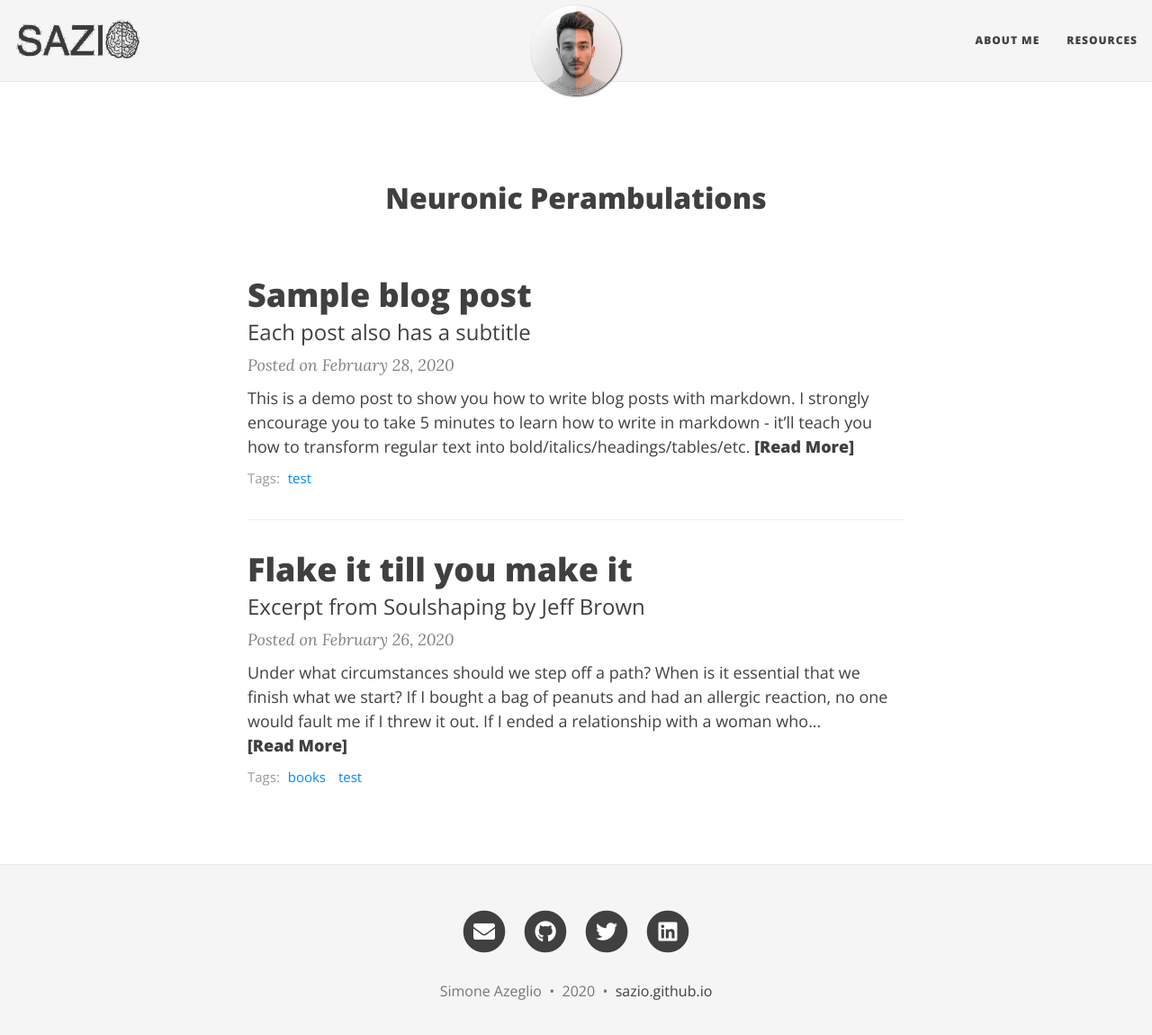
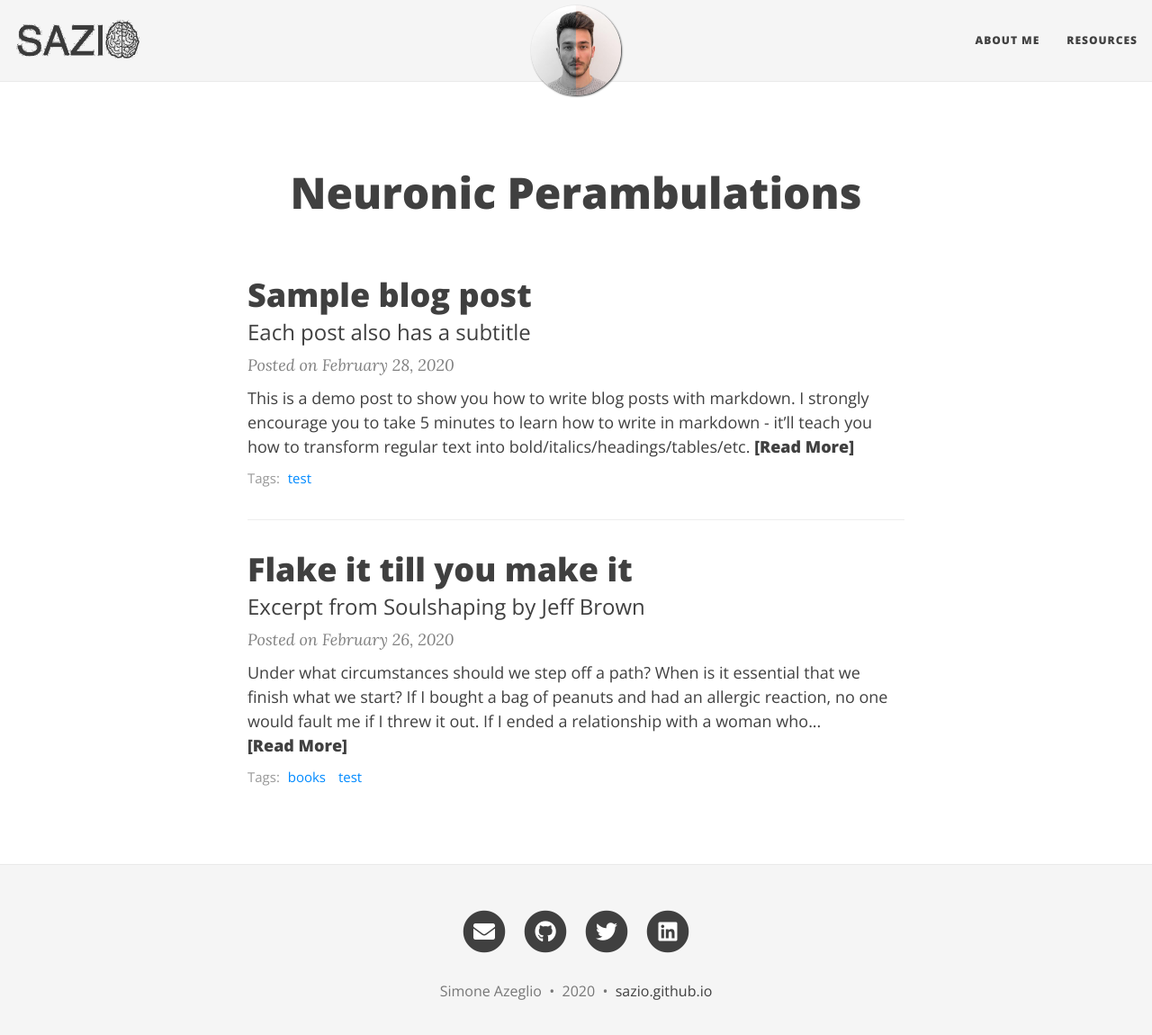
Before and after one commit to sazio/sazio___.github.io, a Jekyll site: the page built from index.html, in a window 1280 px wide and 1163 px high. Shown: the top 1150 px of the window at 90% size. Built offline with Jekyll 4.4.1, drawn with Linux system fonts in a browser that asks for light colours; nearby versions of some CDN libraries; the list of posts is cut into pages by our own code.

Commit message:
Update index.html

```diff
--- a/index.html
+++ b/index.html
@@ -1,5 +1,5 @@
 ---
 layout: home
-title: <font size="+3">Neuronic Perambulations</font>
+title: <font size="+4">Neuronic Perambulations</font>
 /*subtitle: This is where I will tell everyone*/
 ---
```
